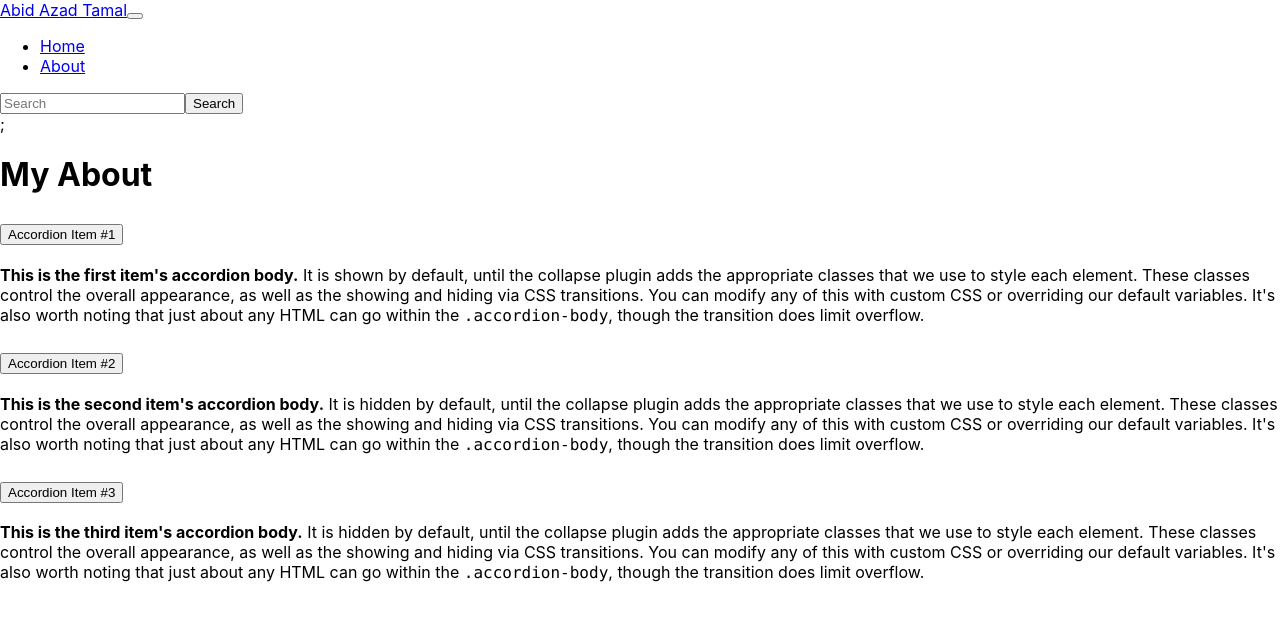
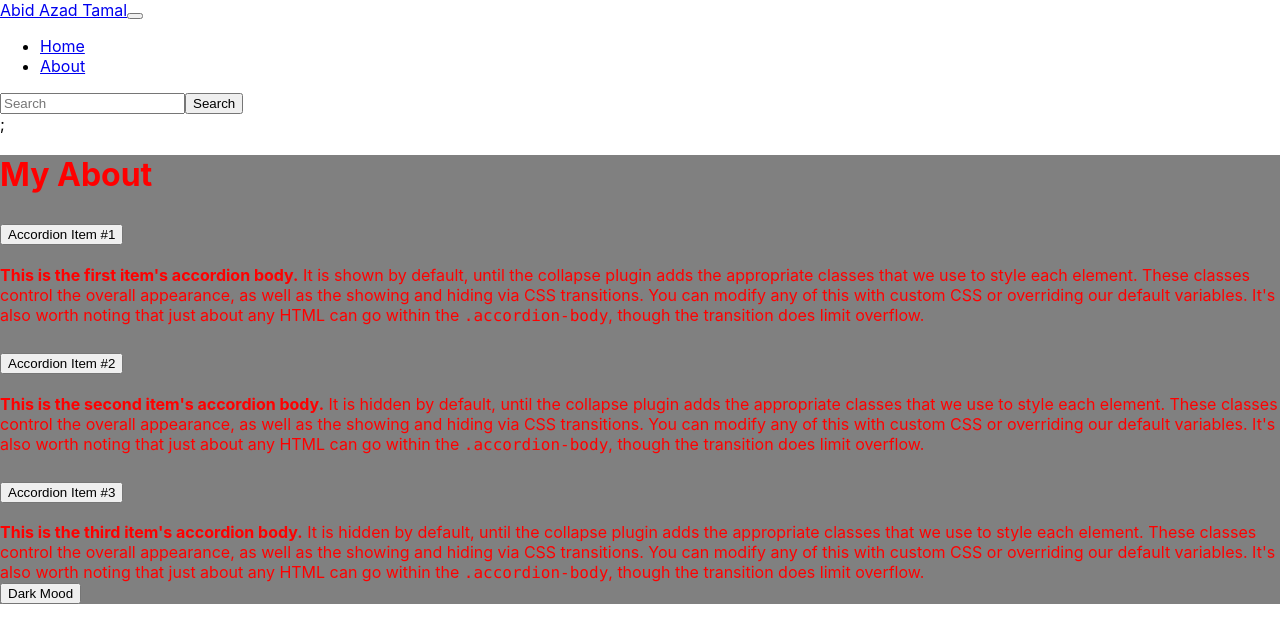
Before and after one commit to MrAzadT/react-my-app-2, a React (Create React App) app: page / in a window 1280 px wide. Shown: the top 642 px of the page. Built offline with nearby package versions, Linux system fonts and the light colour scheme; the HTML template or start-up script is replaced by a standard one.

Commit message:
bootstarp

```diff
--- a/src/components/About.js
+++ b/src/components/About.js
@@ -1,8 +1,13 @@
 import React from "react";
 
 function About(props) {
+  const myStyle = {
+    color: "red",
+    backgroundColor: "Gray",
+  };
+
   return (
-    <div className="container">
+    <div className="container" style={myStyle}>
       <h1 className="my-3">{props.heading}</h1>
       <div className="accordion" id="accordionExample">
         <div className="accordion-item">
@@ -99,6 +104,9 @@ function About(props) {
           </div>
         </div>
       </div>
+      <button type="button" class="btn btn-dark my-3">
+        Dark Mood
+      </button>
     </div>
   );
 }
```
